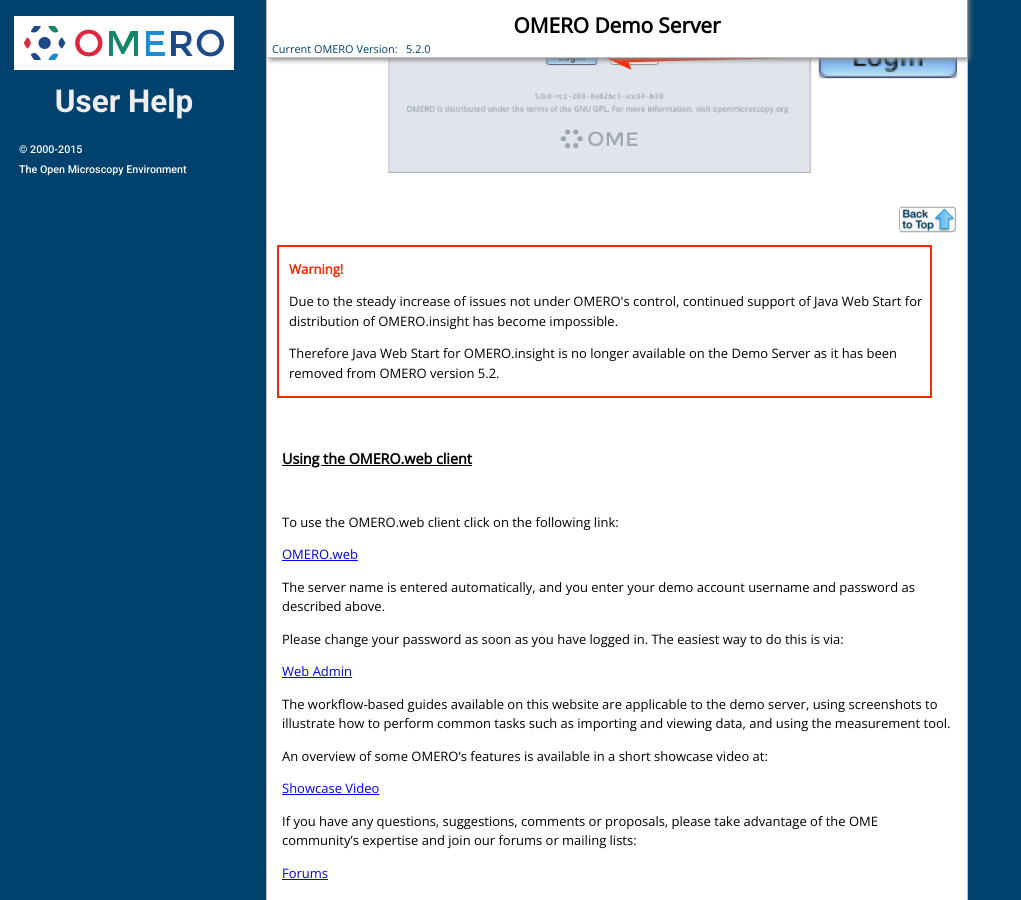
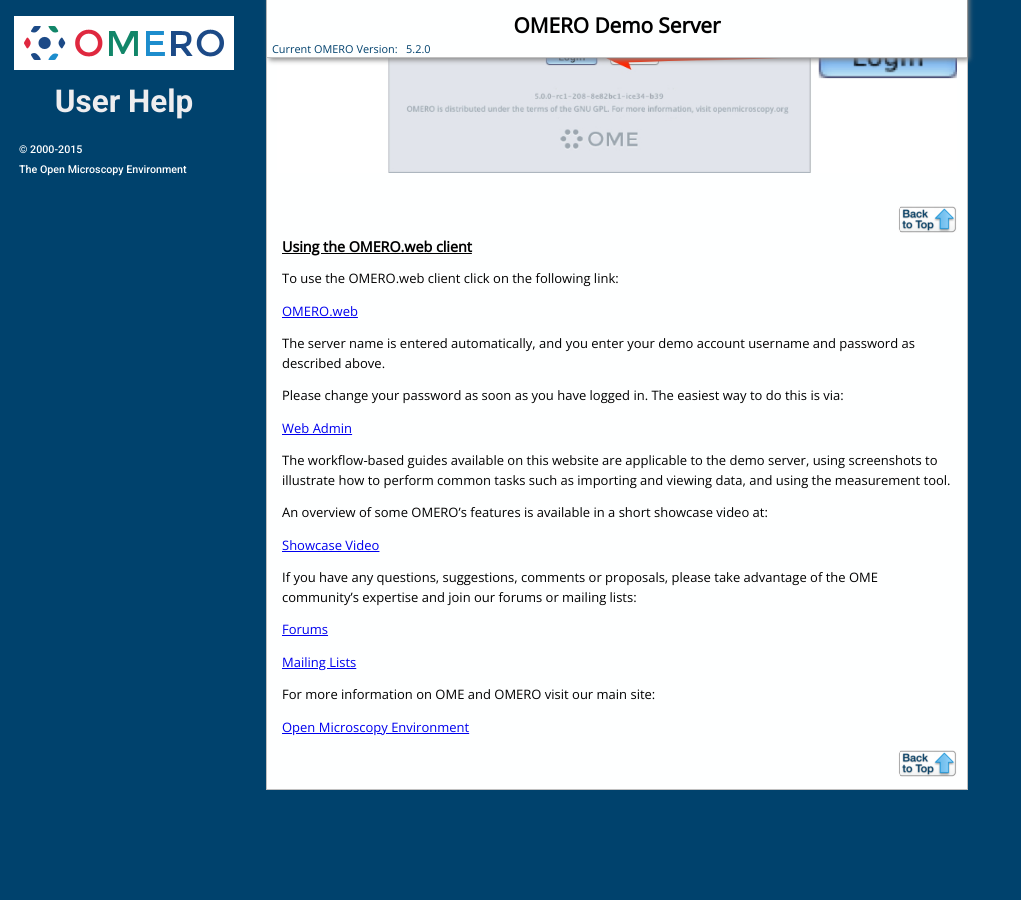
Before and after one commit to snoopycrimecop/ome-help, a Jekyll site: the page built from demo-server.html, in a window 1280 px wide and 900 px high, scrolled down 2435 px. Shown: the whole window, without its empty margins (0-1021 px from the left). Built offline with Jekyll 4.4.1, drawn with Linux system fonts in a browser that asks for light colours; Markdown is read by kramdown in place of the engine named in the settings; after the commit the page ends 3225 px from its top, so only the background shows below that.

Commit message:
Demo Server - remove all reference to Web Start

```diff
--- a/demo-server.html
+++ b/demo-server.html
@@ -140,32 +140,7 @@
 <div class="line"><br /></div> <!-- end #line -->
 </div> <!-- end #line-block -->
 
-<div class="line-block">
-<div class="line"><br /></div> <!-- end #line -->
-</div> <!-- end #line-block -->
-
-<div class="warning">
-<p class="warning-title">Warning!</p>
-
-<p class="warning-text">Due to the steady increase of issues not under OMERO's control, continued support of Java Web Start for distribution of OMERO.insight has become impossible.</p>
-
-<p class="warning-text">Therefore Java Web Start for OMERO.insight is no longer available on the Demo Server as it has been removed from OMERO version 5.2.</p>
-
-</div><!-- End warning -->
-
-<div class="line-block">
-<div class="line"><br /></div> <!-- end #line -->
-</div> <!-- end #line-block -->
-
-<div class="line-block">
-<div class="line"><br /></div> <!-- end #line -->
-</div> <!-- end #line-block -->
-
 <h2><a class="anchor" name="web" id="web"></a>Using the OMERO.web client</h2>
-
-<div class="line-block">
-<div class="line"><br /></div> <!-- end #line -->
-</div> <!-- end #line-block -->
 
 <p>To use the OMERO.web client click on the following link:</p>
 
```
